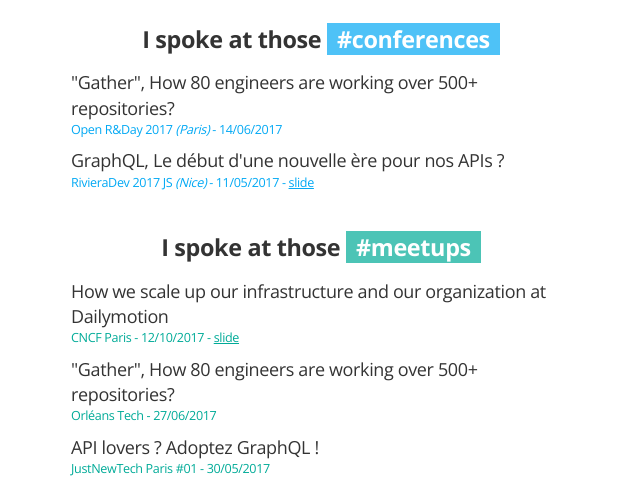
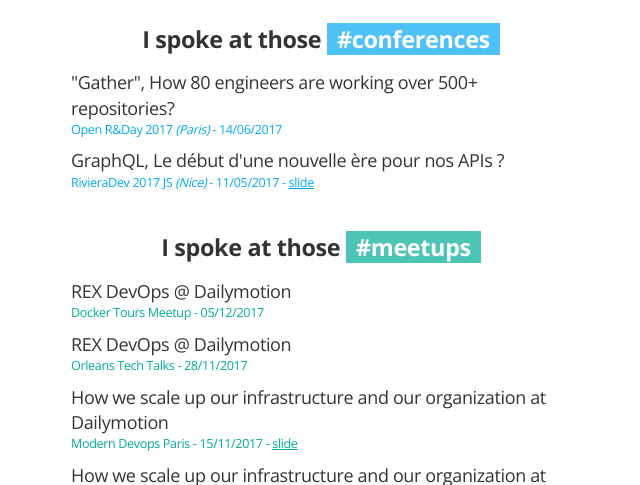
Before and after one commit to tsunammis/tsunammis.github.io, a website: page src/index.html in a window 1280 px wide. Shown: the part 446-931 px from the top of the page, without its empty margins (319-959 px from the left). Drawn offline with nearby package versions, Linux system fonts and the light colour scheme.

Commit message:
:joy: add DevOps meetups

```diff
--- a/src/index.html
+++ b/src/index.html
@@ -46,7 +46,7 @@
       <p class="headline">
         Passionate about travels, software engineering and sports.<br>
         Founder of <a href="https://orleans-tech.com" target="_blank">Orléans Tech</a><br>
-        Software engineer at <a href="https://twitter.com/dailymotionEng" target="_blank" title="Twitter profile for @dailymotionEng">@dailymotionEng</a>
+        Chapter Lead Core API at <a href="https://twitter.com/dailymotionEng" target="_blank" title="Twitter profile for @dailymotionEng">@dailymotionEng</a>
       </p>
     </div>
   </header>
@@ -95,6 +95,18 @@
   </ul>
   <h2>I spoke at those <span class="hashtag hashtag-meetups">#meetups</span></h2>
   <ul class="events">
+    <li class="event">
+      <a href="https://www.meetup.com/Docker-Tours/events/245160383/" target="_blank" class="title">REX DevOps @ Dailymotion</a>
+      <span class="place">Docker Tours Meetup - <span class="date">05/12/2017</span></span>
+    </li>
+    <li class="event">
+        <a href="https://www.meetup.com/Orleans-Tech-Talks/events/245158166/" target="_blank" class="title">REX DevOps @ Dailymotion</a>
+        <span class="place">Orleans Tech Talks - <span class="date">28/11/2017</span></span>
+      </li>
+    <li class="event">
+      <a href="https://www.meetup.com/Meetup-Modern-Devops-Paris/events/244178584/" target="_blank" class="title">How we scale up our infrastructure and our organization at Dailymotion</a>
+      <span class="place">Modern Devops Paris - <span class="date">15/11/2017</span> - <a href="https://speakerdeck.com/tsunammis/how-we-scale-up-our-infrastructure-and-our-organization-smaine-kahlouch-and-stan-chollet" target="_blank">slide</a></span>
+    </li>
     <li class="event">
       <a href="https://www.meetup.com/Cloud-Native-Computing-Paris/events/243657799/" target="_blank" class="title">How we scale up our infrastructure and our organization at Dailymotion</a>
       <span class="place">CNCF Paris - <span class="date">12/10/2017</span> - <a href="https://speakerdeck.com/tsunammis/how-we-scale-up-our-infrastructure-and-our-organization-smaine-kahlouch-and-stan-chollet" target="_blank">slide</a></span>
```
